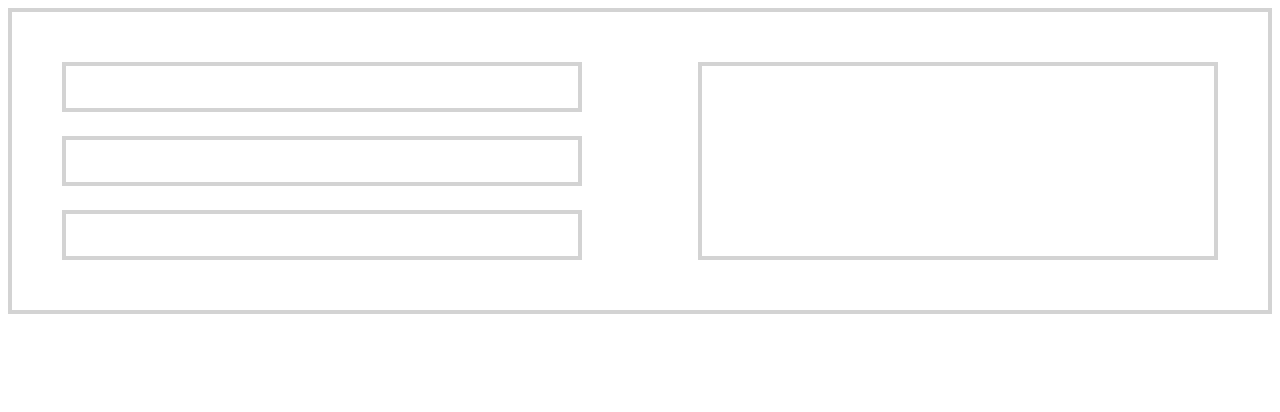
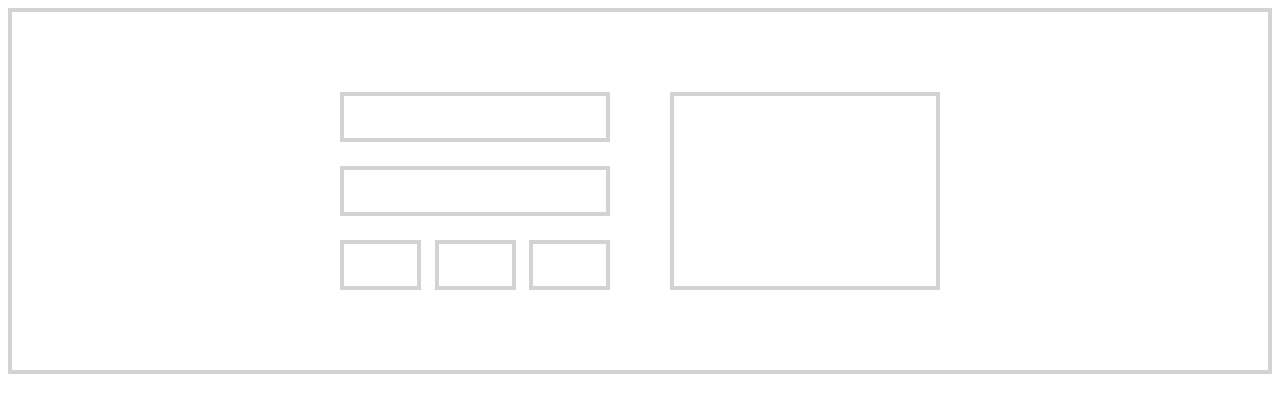
Before and after one commit to pstruthers/FES-common-CSS-layouts, a plain HTML site: page index.html in a window 1280 px wide. Drawn offline with Linux system fonts and the light colour scheme.

Commit message:
layout 4

```diff
--- a/index.html
+++ b/index.html
@@ -8,12 +8,18 @@
   </head>
   <body>
     <div class="container">
-      <div class="box-wrapper">
-        <div class="box box-small"></div>
-        <div class="box box-small"></div>
-        <div class="box box-small"></div>
+      <div class="row">
+        <div class="box-wrapper">
+          <div class="box box-small"></div>
+          <div class="box box-small"></div>
+          <div class="tiny-wrapper">
+            <div class="box box-tiny"></div>
+            <div class="box box-tiny"></div>
+            <div class="box box-tiny"></div>
+          </div>
+        </div>
+        <div class="box box-large"></div>
       </div>
-      <div class="box box-large"></div>
     </div>
   </body>
 </html>
--- a/styles.css
+++ b/styles.css
@@ -4,7 +4,13 @@
 
 .container {
     border: 4px solid lightgray;
-    padding: 50px 50px 26px 50px;
+    padding: 80px 24px 80px 24px;
+}
+
+.row {
+    width: 100%;
+    max-width: 600px;
+    margin: 0 auto -24px auto;
     display: flex;
     justify-content: space-between;
 }
@@ -18,6 +24,16 @@
     height: 50px;
 }
 
+.box-tiny {
+    width: 30%;
+    height: 50px;
+}
+
+.tiny-wrapper {
+    display: flex;
+    justify-content: space-between;
+}
+
 .box-wrapper {
     width: 45%;
 }
```
